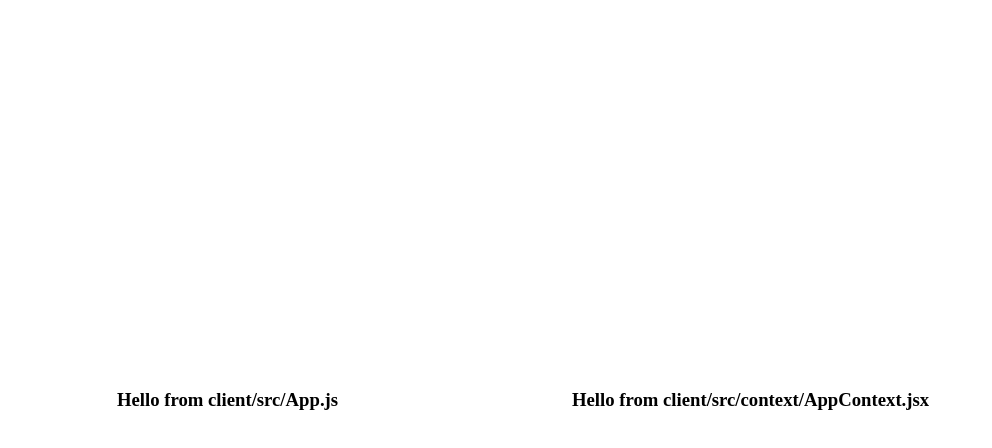
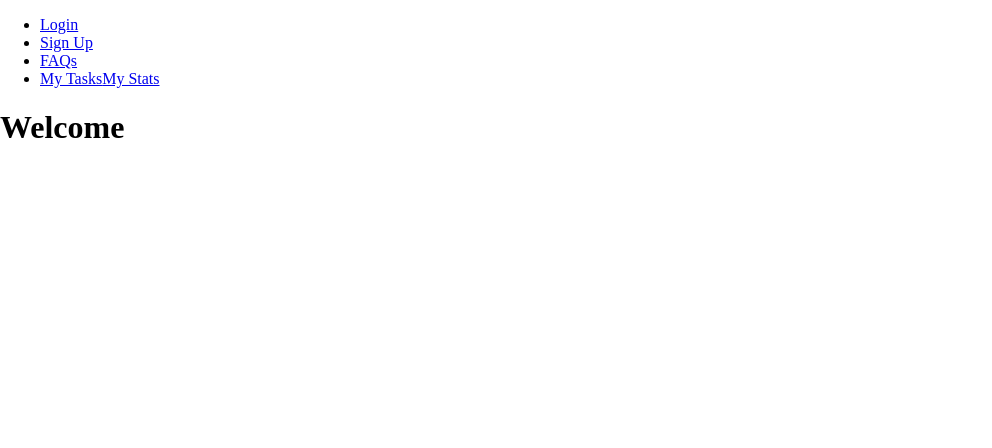
Before and after one commit to wyncode/c38_final_timer, a React (Create React App) app in the folder client/: page / in a window 1280 px wide. Shown: the top 448 px of the page, without its empty margins (0-992 px from the left). Built offline with nearby package versions, Linux system fonts and the light colour scheme; no server answers; the HTML template or start-up script is replaced by a standard one.

Commit message:
pages created, V1 nav, updated user schema with avatar and token, made routes in client/app.jsx

```diff
--- a/client/package.json
+++ b/client/package.json
@@ -3,8 +3,11 @@
   "version": "0.1.0",
   "private": true,
   "dependencies": {
+    "axios": "^0.20.0",
+    "mdbreact": "^4.27.0",
     "react": "^16.13.1",
     "react-dom": "^16.13.1",
+    "react-router-dom": "^5.2.0",
     "react-scripts": "3.4.1"
   },
   "scripts": {
--- a/client/src/App.jsx
+++ b/client/src/App.jsx
@@ -1,29 +1,29 @@
-import React, { useState, useEffect } from 'react';
-import { AppContextProvider } from './context/AppContext';
-import ContextDemo from './components/ContextDemo';
+import React from 'react';
+import { MDBContainer } from 'mdbreact';
+import './App.css';
+import { BrowserRouter, Switch, Route } from 'react-router-dom';
+//import PrivateRoute from './components/PrivateRoute';
+import Home from './pages/Home';
+import Login from './pages/Login';
+import SignUp from './pages/SignUp';
+import Tasks from './pages/Tasks';
+import Stats from './pages/Stats';
+//import { AppContextProvider } from './context/AppContext';
 
-import './App.css';
-
-const App = () => {
-  const [serverMessage, setServerMessage] = useState('');
-
-  const fetchDemoData = () => {
-    fetch('/api/demo')
-      .then((response) => response.json())
-      .then((data) => setServerMessage(data.message));
-  };
-
-  useEffect(fetchDemoData, []);
-
+function App() {
   return (
-    <AppContextProvider>
-      <div id="demo">
-        <h3>Hello from client/src/App.js</h3>
-        <ContextDemo />
-        <h3>{serverMessage}</h3>
-      </div>
-    </AppContextProvider>
+    <MDBContainer>
+      <BrowserRouter>
+        <Switch>
+          <Route exact path="/" component={Home} />
+          <Route exact path="/login" component={Login} />
+          <Route exact path="/signup" component={SignUp} />
+          <Route exact path="/tasks" component={Tasks} />
+          <Route exact path="/tasks" component={Stats} />
+        </Switch>
+      </BrowserRouter>
+    </MDBContainer>
   );
-};
+}
 
 export default App;
--- /dev/null
+++ b/client/src/components/Navigation.jsx
@@ -0,0 +1,33 @@
+import React from 'react';
+import { BrowserRouter } from 'react-router-dom';
+import { MDBNav, MDBNavItem, MDBNavLink } from 'mdbreact';
+
+const Navigation = () => {
+  return (
+    <BrowserRouter>
+      <MDBNav className="justify-content-end">
+        <MDBNavItem>
+          <MDBNavLink active to="#!">
+            Login
+          </MDBNavLink>
+        </MDBNavItem>
+        <MDBNavItem>
+          <MDBNavLink to="#!">Sign Up</MDBNavLink>
+        </MDBNavItem>
+        <MDBNavItem>
+          <MDBNavLink to="#!">FAQs</MDBNavLink>
+        </MDBNavItem>
+        <MDBNavItem>
+          <MDBNavLink disabled to="#!">
+            My Tasks
+          </MDBNavLink>
+          <MDBNavLink disabled to="#!">
+            My Stats
+          </MDBNavLink>
+        </MDBNavItem>
+      </MDBNav>
+    </BrowserRouter>
+  );
+};
+
+export default Navigation;
--- /dev/null
+++ b/client/src/pages/Home.jsx
@@ -0,0 +1,13 @@
+import React from 'react';
+import Navigation from '../components/Navigation';
+
+const Home = () => {
+  return (
+    <div>
+      <Navigation />
+      <h1>Welcome</h1>
+    </div>
+  );
+};
+
+export default Home;
--- /dev/null
+++ b/client/src/pages/Login.jsx
@@ -0,0 +1,11 @@
+import React from 'react';
+
+const Login = () => {
+  return (
+    <div>
+      <h1>Log in to continue</h1>
+    </div>
+  );
+};
+
+export default Login;
--- /dev/null
+++ b/client/src/pages/SignUp.jsx
@@ -0,0 +1,11 @@
+import React from 'react';
+
+const SignUp = () => {
+  return (
+    <div>
+      <h1>Sign up!</h1>
+    </div>
+  );
+};
+
+export default SignUp;
--- /dev/null
+++ b/client/src/pages/Stats.jsx
@@ -0,0 +1,11 @@
+import React from 'react';
+
+const Stats = () => {
+  return (
+    <div>
+      <h1>You've been productive lately!</h1>
+    </div>
+  );
+};
+
+export default Stats;
--- /dev/null
+++ b/client/src/pages/Tasks.jsx
@@ -0,0 +1,11 @@
+import React from 'react';
+
+const Tasks = () => {
+  return (
+    <div>
+      <h1>List of Tasks</h1>
+    </div>
+  );
+};
+
+export default Tasks;
```
Also changed, not shown: 1 other file (tests, documents, lock files or other folders).
